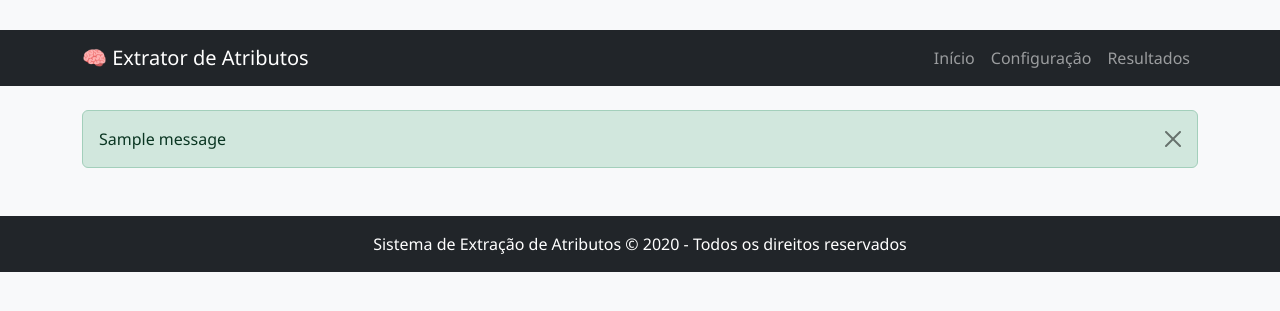
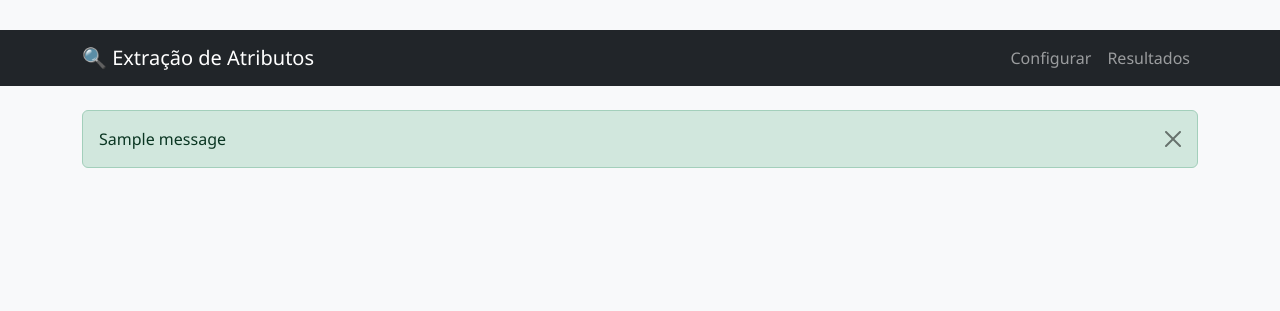
Before and after one commit to Douglasprojetospro/extrator-atributos-web, a Flask app: template templates/base.html in a window 1280 px wide. Shown: the top 311 px of the page. Run offline with Flask 3, Linux system fonts and the light colour scheme; the template is opened without the code that fills it: most values are stand-ins (such as "Sample title", 1, 10 or a date in 2020); one stand-in notice (Sample message) is shown.

Commit message:
Update base.html

```diff
--- a/templates/base.html
+++ b/templates/base.html
@@ -1,32 +1,33 @@
 <!DOCTYPE html>
 <html lang="pt-BR">
 <head>
-    <meta charset="UTF-8" />
-    <meta name="viewport" content="width=device-width, initial-scale=1.0" />
-    <title>{% block title %}Sistema de Extração de Atributos{% endblock %}</title>
-    <link rel="stylesheet" href="https://cdn.jsdelivr.net/npm/bootstrap@5.3.0/dist/css/bootstrap.min.css" />
-    <link rel="stylesheet" href="{{ url_for('static', filename='styles.css') }}">
-    <script src="https://cdn.jsdelivr.net/npm/sortablejs@1.15.0/Sortable.min.js"></script>
+    <meta charset="UTF-8">
+    <title>{% block title %}Sistema de Extração{% endblock %}</title>
+    <link rel="stylesheet" href="https://cdn.jsdelivr.net/npm/bootstrap@5.3.0/dist/css/bootstrap.min.css">
+    <link rel="stylesheet" href="/static/styles.css">
 </head>
-<body class="bg-light">
+<body>
     <nav class="navbar navbar-expand-lg navbar-dark bg-dark mb-4">
         <div class="container">
-            <a class="navbar-brand" href="{{ url_for('index') }}">🧠 Extrator de Atributos</a>
+            <a class="navbar-brand" href="/">🔍 Extração de Atributos</a>
             <div class="collapse navbar-collapse">
                 <ul class="navbar-nav ms-auto">
-                    <li class="nav-item"><a class="nav-link" href="{{ url_for('index') }}">Início</a></li>
-                    <li class="nav-item"><a class="nav-link" href="{{ url_for('configurar') }}">Configuração</a></li>
-                    <li class="nav-item"><a class="nav-link" href="{{ url_for('processar') }}">Resultados</a></li>
+                    <li class="nav-item">
+                        <a class="nav-link" href="/configurar">Configurar</a>
+                    </li>
+                    <li class="nav-item">
+                        <a class="nav-link" href="/processar">Resultados</a>
+                    </li>
                 </ul>
             </div>
         </div>
     </nav>
 
-    <main class="container">
+    <div class="container">
         {% with messages = get_flashed_messages(with_categories=true) %}
             {% if messages %}
                 {% for category, message in messages %}
-        <div class="alert alert-{{ 'danger' if category == 'error' else 'success' }} alert-dismissible fade show" role="alert">
+                    <div class="alert alert-{{ category }} alert-dismissible fade show" role="alert">
                         {{ message }}
                         <button type="button" class="btn-close" data-bs-dismiss="alert" aria-label="Fechar"></button>
                     </div>
@@ -35,13 +36,7 @@
         {% endwith %}
 
         {% block content %}{% endblock %}
-    </main>
-
-    <footer class="bg-dark text-white text-center py-3 mt-5">
-        <div class="container">
-            Sistema de Extração de Atributos © {{ current_year }} - Todos os direitos reservados
     </div>
-    </footer>
 
     <script src="https://cdn.jsdelivr.net/npm/bootstrap@5.3.0/dist/js/bootstrap.bundle.min.js"></script>
 </body>
```
Lines whose indentation alone changed are shown as unchanged.
